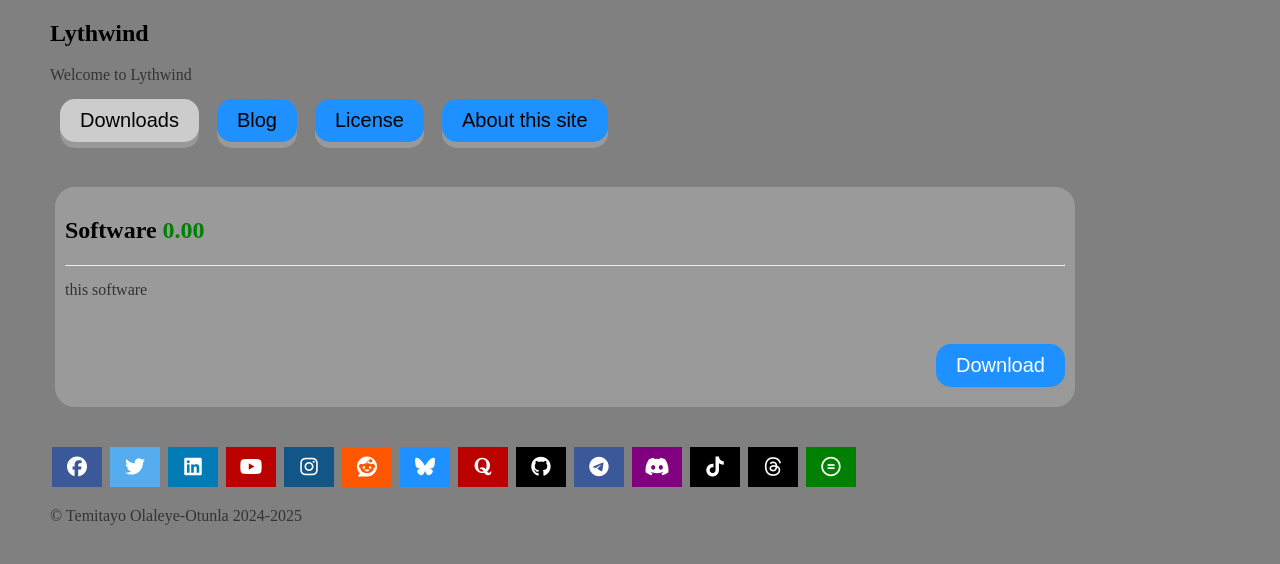
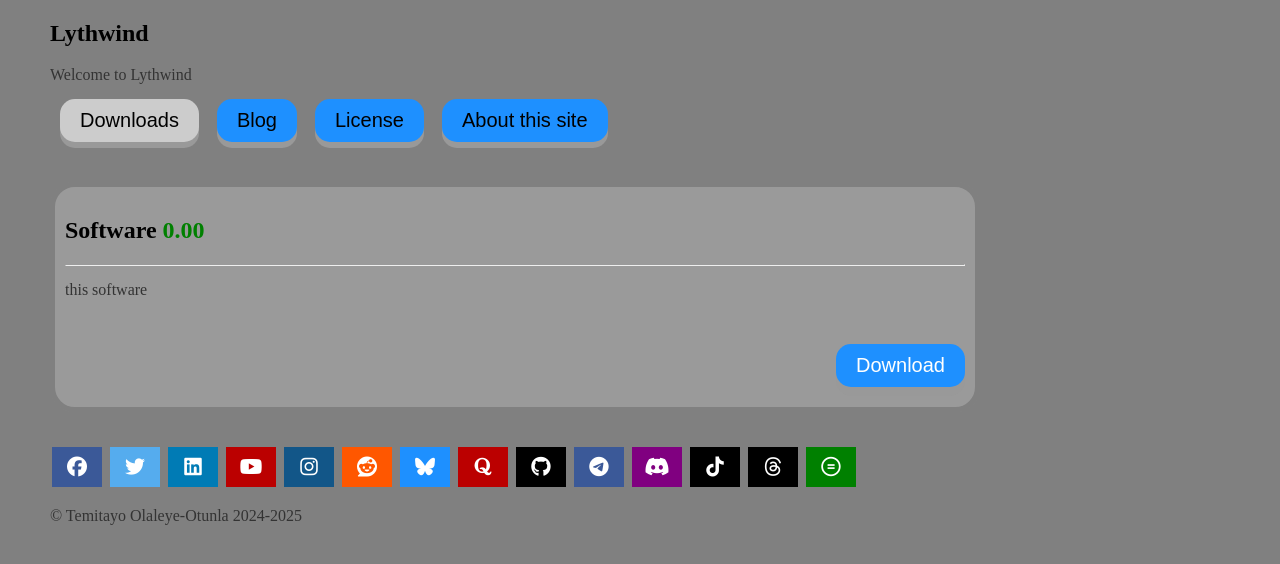
Before and after one commit to lythwind/lythwind.github.io, a Jekyll site: the page built from desktop.html, in a window 1280 px wide. Shown: the top 564 px of the page. Built offline with Jekyll 4.4.1, drawn with Linux system fonts in a browser that asks for light colours; nearby versions of some CDN libraries.

Commit message:
Update desktop.css

```diff
--- a/css/desktop.css
+++ b/css/desktop.css
@@ -6,7 +6,7 @@
 }
 .flex-container > div{
 border-radius: 25px;
-  width: 1000px;
+  width: 900px;
   height: 200px;
   padding: 10px;
   border: 5px solid gray;
```
